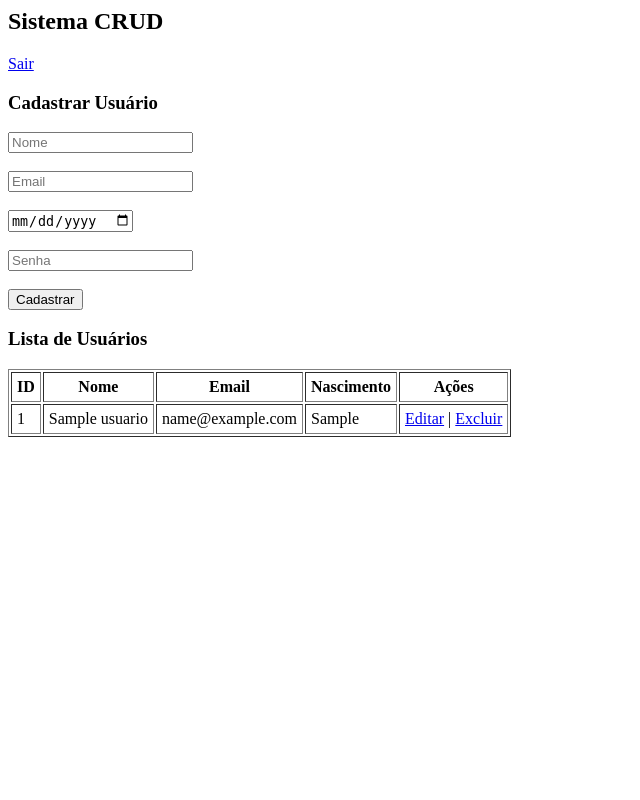
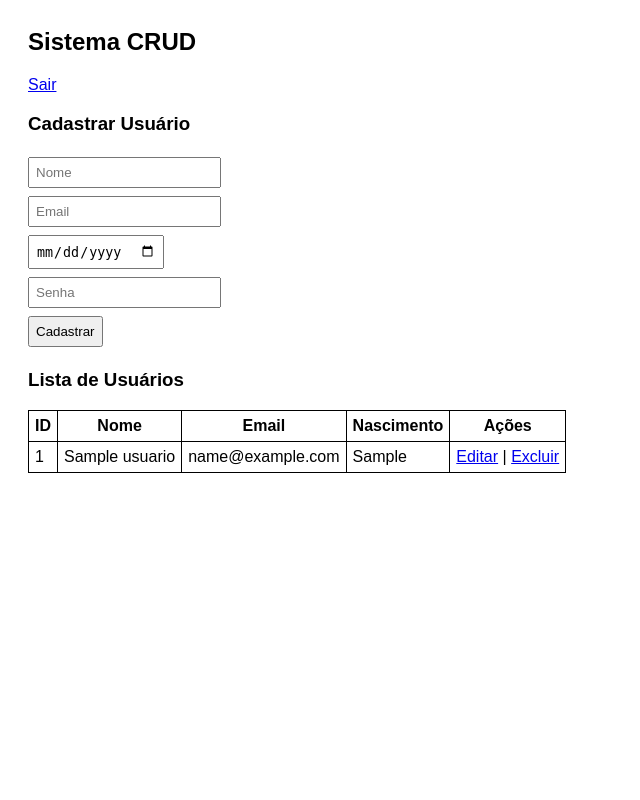
Before and after one commit to LeonardoCortelim/Trabalho-de-PW, a PHP site: page / in a window 1280 px wide. Shown: the whole page, without its empty margins (0-640 px from the left). Run offline with PHP 8.4, Linux system fonts and the light colour scheme; the visitor is signed in with stand-in values (Sample User, id 1); tables that the repository leaves empty or names only in its code hold one stand-in row (values such as "Sample post").

Commit message:
incio projeto

```diff
--- a/editar.php
+++ b/editar.php
@@ -18,8 +18,6 @@ if (!isset($_POST['id'])) {
 exit();
 }
 
-
-
 // SALVAR ALTERAÇÃO
 
 $id    = $_POST['id'];
--- a/index.php
+++ b/index.php
@@ -1,8 +1,9 @@
+<link rel="stylesheet" href="style.css">
+
 <?php
 session_start();
 require_once "conexao.php";
 
-// LOGIN ESTÁTICO
 $USER = "admin";
 $PASS = "123";
 
@@ -21,15 +22,16 @@ if (isset($_POST['login_user'])) {
 
 if (!isset($_SESSION['logged'])) {
 ?>
-<!-- FORMULÁRIO DE LOGIN -->
+<h2>Login</h2>
 
-<h2>Login</h2>
 <form method="POST">
-    <input type="text" name="login_user" placeholder="Usuário"><br><br>
-    <input type="password" name="login_pass" placeholder="Senha"><br><br>
+    <input type="text" name="login_user" placeholder="Usuário"><br>
+    <input type="password" name="login_pass" placeholder="Senha"><br>
     <button>Entrar</button>
 </form>
+
 <p style="color:red;"><?= $erro_login ?? '' ?></p>
+
 <?php
 exit();
 }
@@ -39,16 +41,18 @@ exit();
 <a href="?logout=1">Sair</a>
 
 <h3>Cadastrar Usuário</h3>
+
 <form method="POST" action="criar.php">
-    <input type="text" name="nome" placeholder="Nome" required><br><br>
-    <input type="email" name="email" placeholder="Email" required><br><br>
-    <input type="date" name="data_nascimento" required><br><br>
-    <input type="password" name="senha" placeholder="Senha" required><br><br>
+    <input type="text" name="nome" placeholder="Nome" required><br>
+    <input type="email" name="email" placeholder="Email" required><br>
+    <input type="date" name="data_nascimento" required><br>
+    <input type="password" name="senha" placeholder="Senha" required><br>
     <button>Cadastrar</button>
 </form>
 
 <h3>Lista de Usuários</h3>
-<table border="1" cellpadding="5">
+
+<table>
 <tr>
     <th>ID</th>
     <th>Nome</th>
@@ -66,7 +70,6 @@ while ($u = $lista->fetch_assoc()):
     <td><?= $u['nome'] ?></td>
     <td><?= $u['email'] ?></td>
     <td><?= $u['data_nascimento'] ?></td>
-
     <td>
         <a href="editar.php?id=<?= $u['id'] ?>">Editar</a> |
         <a href="excluir.php?id=<?= $u['id'] ?>" onclick="return confirm('Excluir?')">Excluir</a>
--- /dev/null
+++ b/style.css
@@ -0,0 +1,19 @@
+body {
+    font-family: Arial, sans-serif;
+    padding: 20px;
+}
+
+input, button {
+    padding: 6px;
+    margin: 4px 0;
+}
+
+table {
+    border-collapse: collapse;
+    margin-top: 15px;
+}
+
+table, th, td {
+    border: 1px solid #000;
+    padding: 6px;
+}
```
